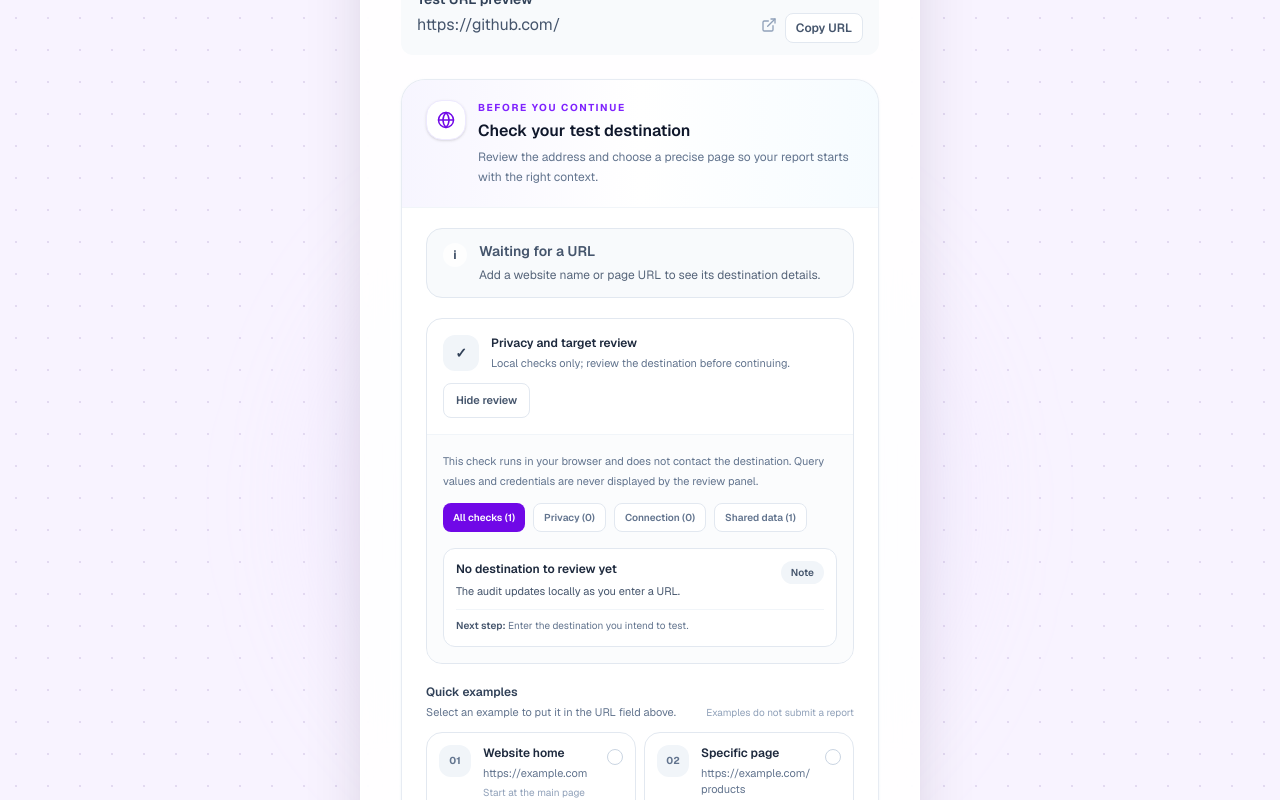
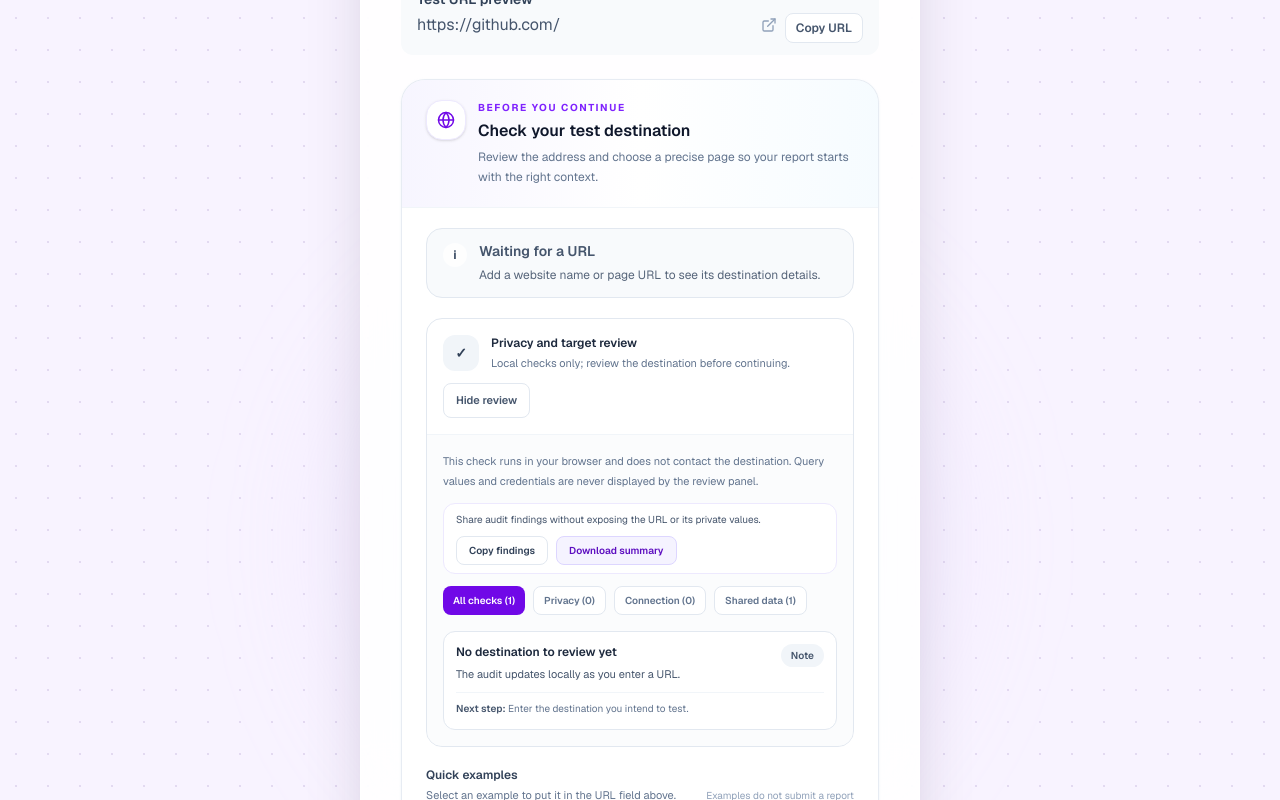
Before and after one commit to zdawan/AI-Bug-Tracker, a Next.js app in the folder client/: page /tester/url in a window 1280 px wide. Both pictures are taken after a click on the button "Review URL". Shown: the part 574-1374 px from the top of the page. Built offline with nearby package versions, Linux system fonts and the light colour scheme.

Commit message:
medium-size private safe audit summary to URL query

```diff
--- a/client/app/tester/url/page.jsx
+++ b/client/app/tester/url/page.jsx
@@ -344,6 +344,39 @@ function getQueryParameterSummary(parsed) {
   }
 
   return [...parameters.values()];
+}
+
+function formatPrivacyAuditSummary(checks) {
+  const attentionCount = checks.filter(
+    (check) => check.state === "attention",
+  ).length;
+  const goodCount = checks.filter((check) => check.state === "good").length;
+  const neutralCount = checks.filter(
+    (check) => check.state === "neutral",
+  ).length;
+  const lines = [
+    "URL privacy and target review",
+    `Generated: ${new Date().toLocaleString()}`,
+    "Privacy note: this summary excludes the submitted URL, query values, and credentials.",
+    `Checks: ${checks.length} total; ${attentionCount} to review; ${goodCount} good; ${neutralCount} informational.`,
+    "",
+  ];
+
+  checks.forEach((check, index) => {
+    const stateLabel =
+      check.state === "attention"
+        ? "REVIEW"
+        : check.state === "good"
+          ? "OK"
+          : "NOTE";
+
+    lines.push(`${index + 1}. [${stateLabel}] ${check.title}`);
+    lines.push(`   ${check.detail}`);
+    lines.push(`   Suggested next step: ${check.recommendation}`);
+    lines.push("");
+  });
+
+  return lines.join("\n").trim();
 }
 
 function getUrlAuditChecks(value) {
@@ -747,6 +780,42 @@ function UrlPrivacyAudit({ url, onChangeUrl }) {
 
   const canUndoCleanup =
     lastCleanup !== null && url.trim() === lastCleanup.cleanedUrl;
+  const auditSummary = formatPrivacyAuditSummary(checks);
+
+  const copyAuditSummary = async () => {
+    try {
+      if (!navigator.clipboard?.writeText) {
+        throw new Error("Clipboard access is unavailable.");
+      }
+
+      await navigator.clipboard.writeText(auditSummary);
+      toast.success("Privacy-safe audit summary copied.");
+    } catch {
+      toast.error("Could not copy the audit summary. Please try again.");
+    }
+  };
+
+  const downloadAuditSummary = () => {
+    let downloadUrl;
+
+    try {
+      const reportBlob = new Blob([auditSummary], {
+        type: "text/plain;charset=utf-8",
+      });
+      downloadUrl = URL.createObjectURL(reportBlob);
+      const downloadLink = document.createElement("a");
+      downloadLink.href = downloadUrl;
+      downloadLink.download = "url-privacy-review.txt";
+      document.body.appendChild(downloadLink);
+      downloadLink.click();
+      downloadLink.remove();
+      toast.success("Privacy-safe audit summary downloaded.");
+    } catch {
+      toast.error("Could not download the audit summary.");
+    } finally {
+      if (downloadUrl) URL.revokeObjectURL(downloadUrl);
+    }
+  };
 
   return (
     <section
@@ -795,6 +864,28 @@ function UrlPrivacyAudit({ url, onChangeUrl }) {
             destination. Query values and credentials are never displayed by
             the review panel.
           </p>
+          <div className="mt-3 flex flex-wrap items-center justify-between gap-2 rounded-xl border border-violet-100 bg-white px-3 py-2">
+            <p className="text-[10px] leading-4 text-slate-600">
+              Share audit findings without exposing the URL or its private
+              values.
+            </p>
+            <div className="flex shrink-0 gap-2">
+              <button
+                type="button"
+                onClick={copyAuditSummary}
+                className="rounded-lg border border-slate-200 bg-white px-3 py-1.5 text-[10px] font-semibold text-slate-700 transition hover:border-violet-200 hover:text-violet-700 focus-visible:outline-none focus-visible:ring-2 focus-visible:ring-violet-500 focus-visible:ring-offset-2"
+              >
+                Copy findings
+              </button>
+              <button
+                type="button"
+                onClick={downloadAuditSummary}
+                className="rounded-lg border border-violet-200 bg-violet-50 px-3 py-1.5 text-[10px] font-semibold text-violet-800 transition hover:bg-violet-100 focus-visible:outline-none focus-visible:ring-2 focus-visible:ring-violet-500 focus-visible:ring-offset-2"
+              >
+                Download summary
+              </button>
+            </div>
+          </div>
           {canUndoCleanup && (
             <div className="mt-3 flex flex-wrap items-center justify-between gap-2 rounded-xl border border-sky-200 bg-sky-50 px-3 py-2">
               <p className="text-[11px] leading-5 text-sky-900">
```
